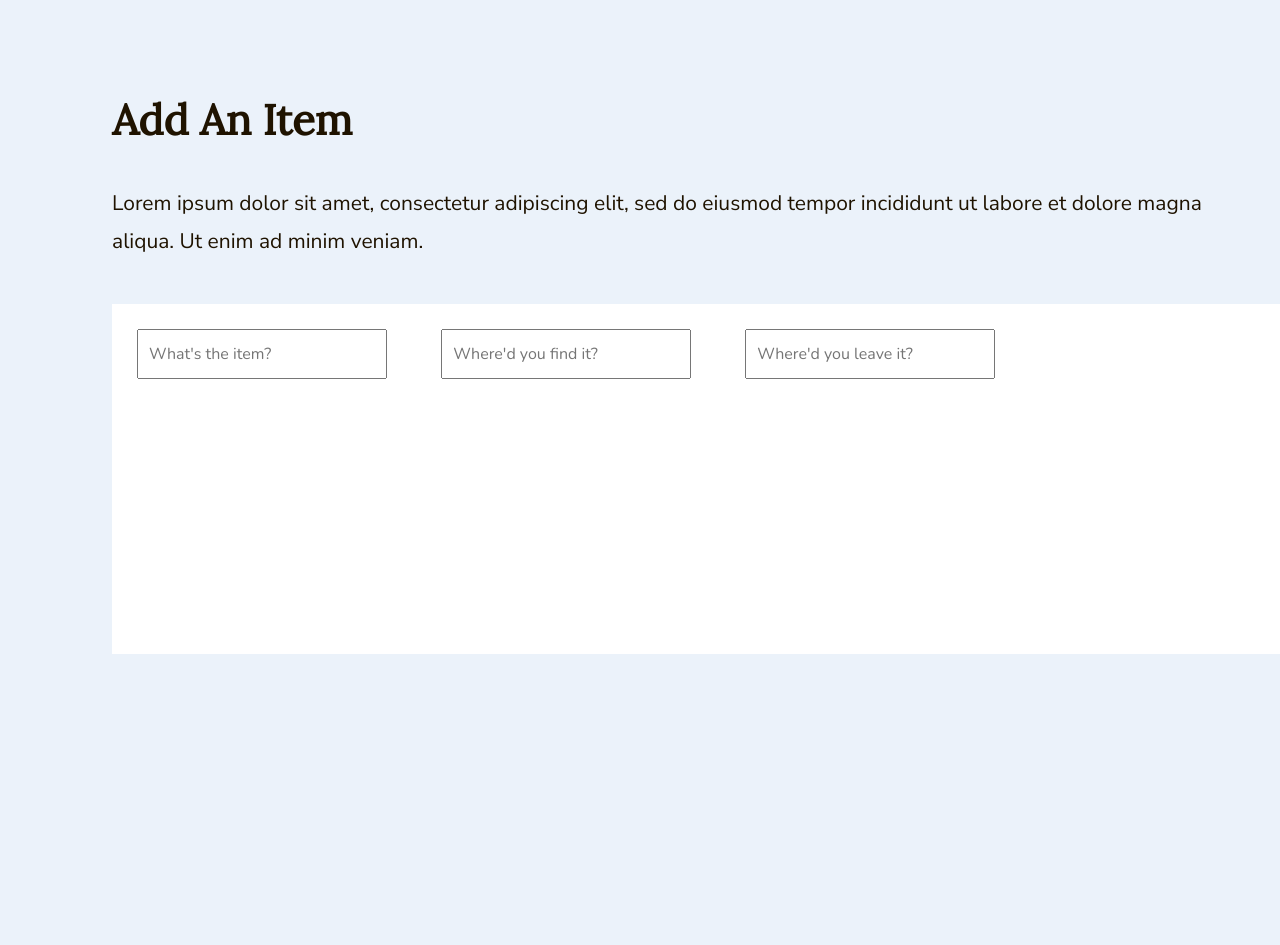
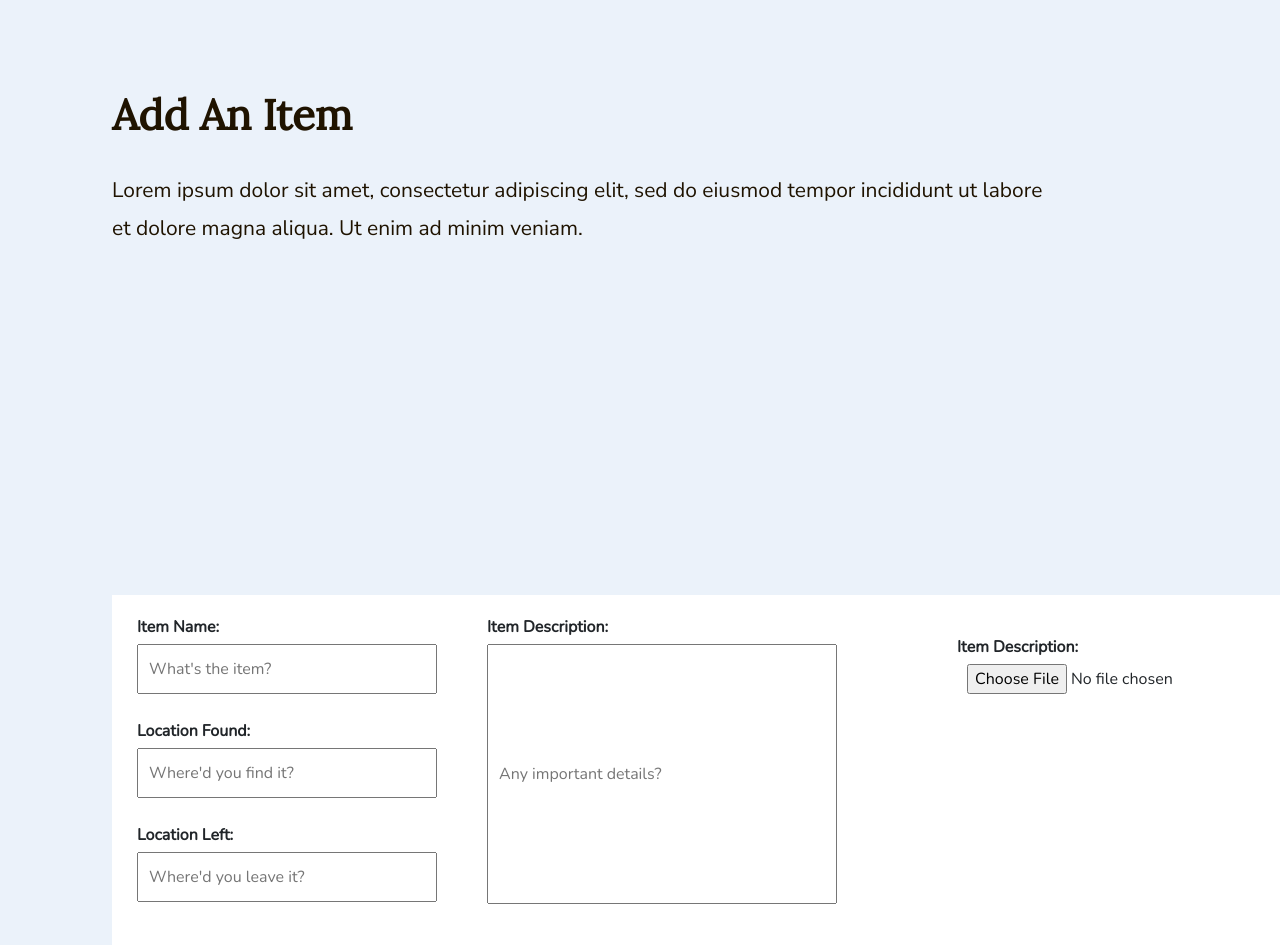
Before and after one commit to rebeccayu2015/lofosite, a Django app: page /add_item/ in a window 1280 px wide. Shown: the part 56-1001 px from the top of the page. Before the commit the page ends 710 px from the top, so only its background shows below. Run offline with Django 4.2, Linux system fonts and the light colour scheme; a user stored in the database is signed in; some libraries are stand-ins or nearby versions.

Commit message:
Fixed item card CSS

```diff
--- a/main/templates/main/add_item.html
+++ b/main/templates/main/add_item.html
@@ -18,23 +18,29 @@
 
 <div class="item-form">
   <form>
-        <input type="text" id ="item-name" name="item-name" placeholder="What's the item?">
+        <div id="form-col-1">
+          <label for="item-name"> Item Name:</label><br>
+          <input type="text" id ="item-name" name="item-name" placeholder="What's the item?"><br>
 
-        <input type="text" id="location-found" name="location-found" placeholder="Where'd you find it?">
+          <label for="location-found"> Location Found:</label><br>
+          <input type="text" id="location-found" name="location-found" placeholder="Where'd you find it?"><br>
 
-        <input type="text" id="location-left" name="location-left" placeholder="Where'd you leave it?">
+          <label for="location-left"> Location Left:</label><br>
+          <input type="text" id="location-left" name="location-left" placeholder="Where'd you leave it?">
+        </div>
 
-        <br>
+        <div id="form-col-2">
+          <label for="item-descrip"> Item Description:</label><br>
+          <input type="text" id="item-descrip" name="item-descrip" placeholder="Any important details?">
+        </div>
 
-        <!--
+        <div id="form-col-3">
+          <label for="item-image"> Item Description:</label><br>
+          <input type="file" accept="image/png, image/jpeg, image/jpg" id="item-image" name="item-image">
 
-        <input type="text" id="item-descrip" name="item-descrip" placeholder="Any important details?">
+        </div>
 
-        <input type="file" accept="image/png, image/jpeg, image/jpg">
-
-        <input type="submit" id="form-submit">
-
-        -->
+        <!-- <input type="submit" id="form-submit"> -->
 
   </form>
 </div>
--- a/templates/base.html
+++ b/templates/base.html
@@ -21,9 +21,9 @@
       }
 
       #page-title{
-        position: absolute;
-        left: 112px;
-        top: 140px;
+
+        padding-left: 112px;
+        padding-top: 75px;
 
         font-family: 'Lora';
         font-style: normal;
@@ -32,14 +32,16 @@
         font-weight: 600;
 
         color: #1F1300;
+
+        display: block;
       }
 
       #page-subhead{
-        position: absolute;
-        width: 1121px;
-        right: 53px;
-        left: 112px;
-        top: 240px;
+
+        padding-right: 224px;
+        padding-left: 112px;
+        padding-top: 12px;
+        padding-bottom: 48px;
 
         font-family: 'Nunito Sans', sans-serif;
         font-style: normal;
@@ -48,6 +50,10 @@
         line-height: 38px;
 
         color: #1F1300;
+
+        display: block;
+
+
       }
 
       .item-form{
@@ -62,33 +68,52 @@
       }
 
       .item-form input{
-        margin: 25px 25px 5px 25px;
-        width: 250px;
+        margin: 0px 25px 5px 25px;
+        width: 300px;
         height: 50px;
 
         padding-left: 10px;
       }
 
-      #item-descrip{
-        width:500px;
-        height: 150px;
-      }
-
-      #form-submit{
+      .item-form label{
+        margin: 20px 25px 5px 25px;
+        font-weight: 1000;
 
       }
 
+      #item-descrip{
+        width: 350px;
+        height: 260px;
+      }
+
+      #form-col-1{
+        float: left;
+      }
+
+      #form-col-2{
+        display: inline-block;
+      }
+
+      #form-col-3{
+        float: right;
+        margin: 20px 5px 5px 25px;
+      }
+
+      /*#form-submit{
+
+      }*/
+
       #item-card{
-        position: absolute;
         width: 625px;
         height: 350px;
-        left: 653px;
-        top: 375px;
+
+        margin-right: 236px;
 
         background: #FFFFFF;
         font-family: 'Nunito', sans-serif;
 
-        margin-right: 10px;
+        display: block;
+        float: right;
 
       }
 
@@ -173,11 +198,22 @@
       }
 
       #item-image img {
-        position: absolute;
+        /*position: absolute;
         width: 550px;
         height: 350px;
         top: 375px;
-        left: 112px;
+        left: 112px;*/
+
+        /*width: 650px;
+        padding-top: 315px;
+        padding-left: 112px; */
+
+        display: block;
+
+        width: 650px;
+        height: 450px;
+        padding-left: 112px;
+        padding-bottom: 100px;
 
       }
 
```
Also changed, not shown: main/templates/main/item_list.html (+38 -0 lines).
